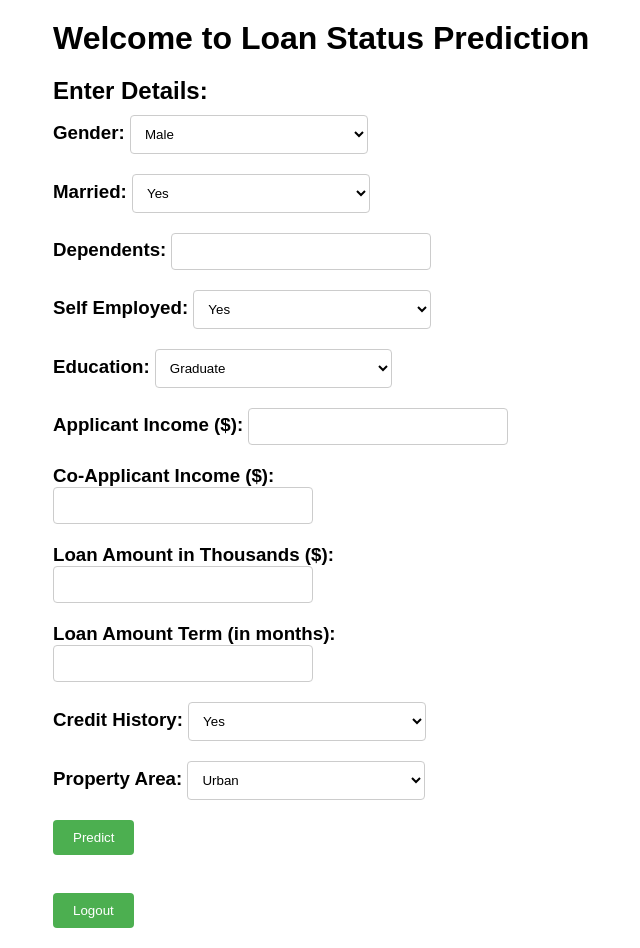
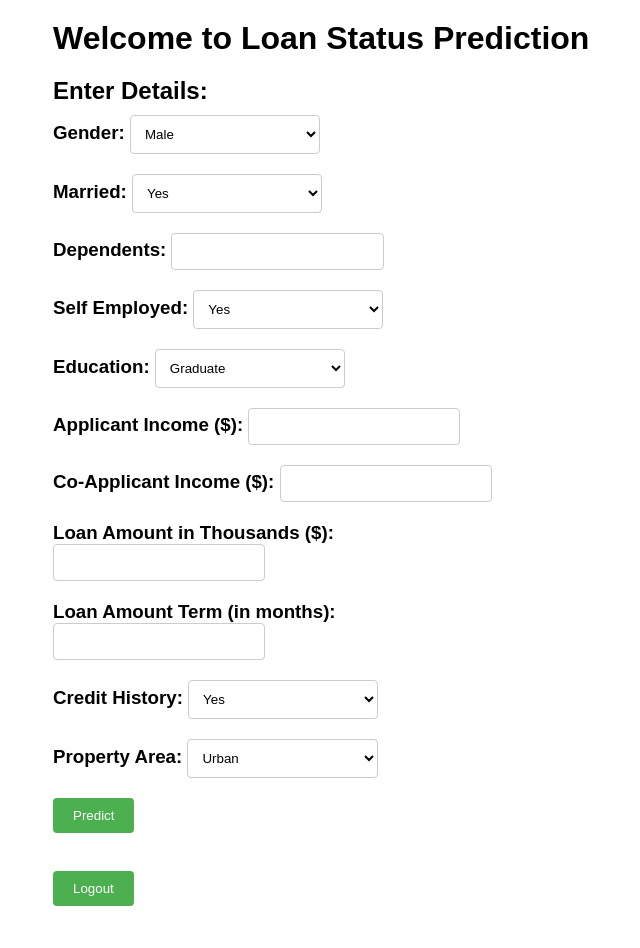
Before and after one commit to snivangune4/Shubham_Nivangune-Project-3_Python-for-DS, a Flask app: page /enter_details in a window 1280 px wide. Shown: the whole page, without its empty margins (415-1055 px from the left). After the commit the page ends 906 px from the top, so only its background shows below. Run offline with Flask 3, Linux system fonts and the light colour scheme; parts of the project's set-up code (start-up, migrations or seed data) failed here and were passed over.

Commit message:
LogOut functionality change

```diff
--- a/app.py
+++ b/app.py
@@ -113,7 +113,7 @@ def enter_details():
 @app.route('/logout')
 def logout():
     session.pop('user_id', None)
-    return redirect('/login')
+    return redirect('/')
 
 
 # Home API
--- a/templates/predict.html
+++ b/templates/predict.html
@@ -12,7 +12,7 @@
 
         /* Container styles */
         .container {
-            max-width: 800px;
+            max-width: 100%;
             margin: 0 auto;
             padding: 20px;
             margin-left: 35%
@@ -40,7 +40,7 @@
 
         input[type="text"],
         input[type="number"] {
-            width: 50%;
+            width: 40%;
             padding: 10px;
             margin-bottom: 10px;
             border: 1px solid #ccc;
@@ -48,7 +48,7 @@
         }
 
         select {
-            width: 50%;
+            width: 40%;
             padding: 10px;
             margin-bottom: 10px;
             border: 1px solid #ccc;
```
